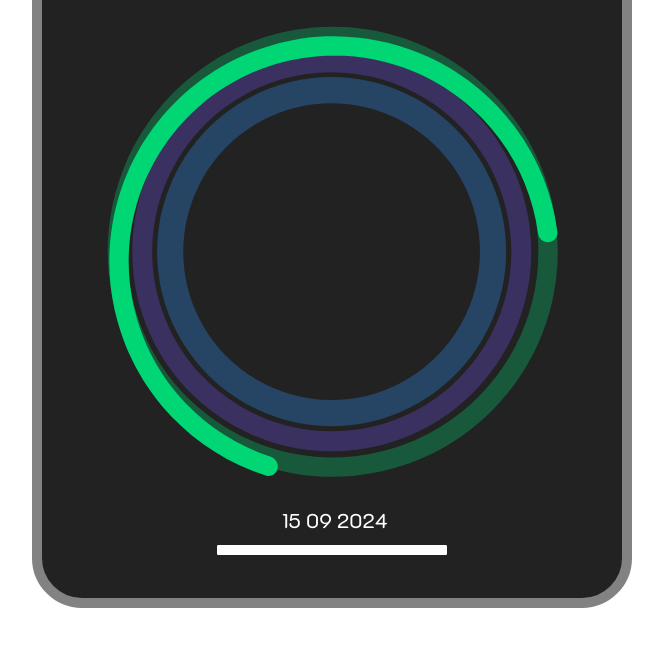
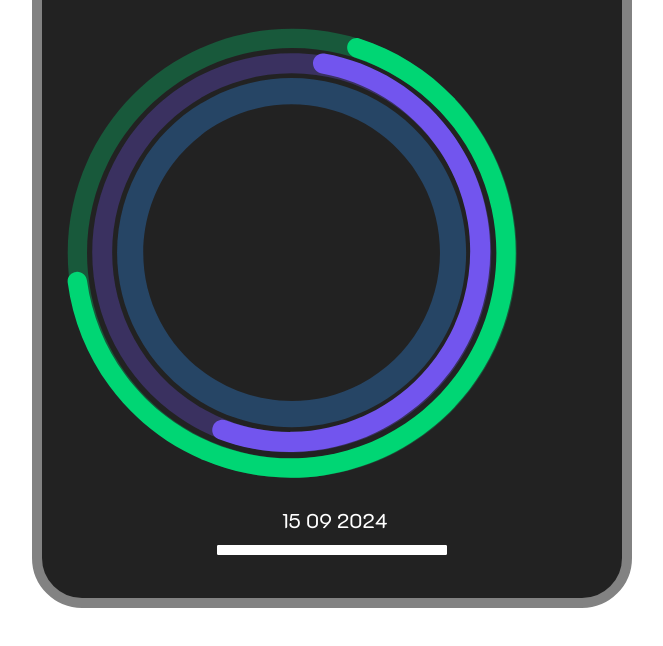
Before and after one commit to Mariklimova/apple-watch.display, a plain HTML site: page index.html in a window 1280 px wide. Shown: the part 92-738 px from the top of the page, without its empty margins (308-971 px from the left). Drawn offline with Linux system fonts and the light colour scheme.

Commit message:
work with images

```diff
--- a/index.html
+++ b/index.html
@@ -1,24 +1,31 @@
 <!DOCTYPE html>
 <html lang="en">
+
 <head>
     <meta charset="UTF-8">
     <meta name="viewport" content="width=device-width, initial-scale=1.0">
     <title>Document</title>
     <link rel="stylesheet" href="./style.css">
     <link rel="preconnect" href="https://fonts.googleapis.com">
-<link rel="preconnect" href="https://fonts.gstatic.com" crossorigin>
-<link href="https://fonts.googleapis.com/css2?family=DM+Sans:wght@400;500&family=Inter:wght@700&family=K2D&family=Roboto:wght@400;500&display=swap" rel="stylesheet">
+    <link rel="preconnect" href="https://fonts.gstatic.com" crossorigin>
+    <link
+        href="https://fonts.googleapis.com/css2?family=DM+Sans:wght@400;500&family=Inter:wght@700&family=K2D&family=Roboto:wght@400;500&display=swap"
+        rel="stylesheet">
 
 </head>
+
 <body>
     <div class="wrapper">
         <div class="time">__:__:__</div>
         <div class="images">
             <div class="elipse_big">
-            <div class="elipse_big_move"></div>
+                <div class="elipse_big_move"></div>
             </div>
-            <div class="elipse_medium"></div>
+            <div class="elipse_medium">
+                <div class="elipse_medium_move"></div>
+            </div>
             <div class="elipse_small"></div>
+            <div class="elipse_small_move"></div>
         </div>
         <div class="year">
             <p>since. _____</p>
@@ -27,4 +34,5 @@
     </div>
     <script src="./app.js"></script>
 </body>
+
 </html>
--- a/style.css
+++ b/style.css
@@ -37,34 +37,34 @@ body {
     margin-top: 29px;
 } */
 
-.elipse_big{
+.elipse_big {
     background-image: url(./assets/EllipseBig.svg);
-    width: 451px;
-    height: 451px;
+    width: 450px;
+    height: 450px;
     background-repeat: no-repeat;
     background-size: contain;
-    margin: auto;
-    margin-top: 29px;
-    position: relative;
+    /* margin: auto; */
+    top: 120px;
+    left: 375px;
+    position: absolute;
 }
 
-.elipse_big_move{
+.elipse_big_move {
     background-image: url(./assets/EllipseBigMove.svg);
     width: 449px;
     height: 440px;
     background-repeat: no-repeat;
     background-size: contain;
-    /* margin: auto; */
     position: relative;
     top: 10px;
-    left: 2px;
-    animation: move 2s linear infinite;
+    /* left: 375px; */
+    /* animation: move 2s linear infinite; */
 }
 
 @keyframes move {
 
-    from{
-        transform:rotate(0deg);
+    from {
+        transform: rotate(0deg);
     }
 
     to {
@@ -73,29 +73,59 @@ body {
 
 }
 
-.elipse_medium{
+.elipse_medium {
     background-image: url(./assets/EllipseMedium.svg);
     width: 400px;
     height: 400px;
     background-repeat: no-repeat;
     background-size: contain;
-    margin: auto;
-    margin-top: -425px;
+    /* margin: auto;
+    margin-top: 60px; */
+    position: absolute;
+    top: 145px;
+    left: 400px;
 }
-.elipse_small{
+
+.elipse_medium_move {
+    background-image: url(./assets/EllipseMediumMove.svg);
+    width: 400px;
+    height: 400px;
+    background-repeat: no-repeat;
+    background-size: contain;
+    position: relative;
+    top: 0px;
+    left: 120px;
+    /* animation: move2 2s linear infinite; */
+}
+
+@keyframes move2 {
+
+    from {
+        transform: rotate(360deg);
+    }
+
+    to {
+        transform: rotate(0deg);
+    }
+
+}
+.elipse_small {
     background-image: url(./assets/EllipseSmall.svg);
     width: 350px;
     height: 350px;
     background-repeat: no-repeat;
     background-size: contain;
-    margin: auto;
-    margin-top: -375px;
+    /* margin: auto;
+    margin-top: -375px; */
+    position: absolute;
+    top: 170px;
+    left: 425px;
 }
+
 .year p {
     color: #FFF;
     font: 400 20px K2D;
-    margin-top: 80px;
-    /* margin: auto; */
+    margin-top: 510px;
     margin-left: 240px;
 }
 
```
Also changed, not shown: assets/CODE.svg (added), assets/COMMUNICATE.svg (added), assets/ENTRY Watch.svg (added), assets/EllipseMediumMove.svg (added), assets/EllipseSmallMove.svg (added), assets/STAFF.svg (added).
